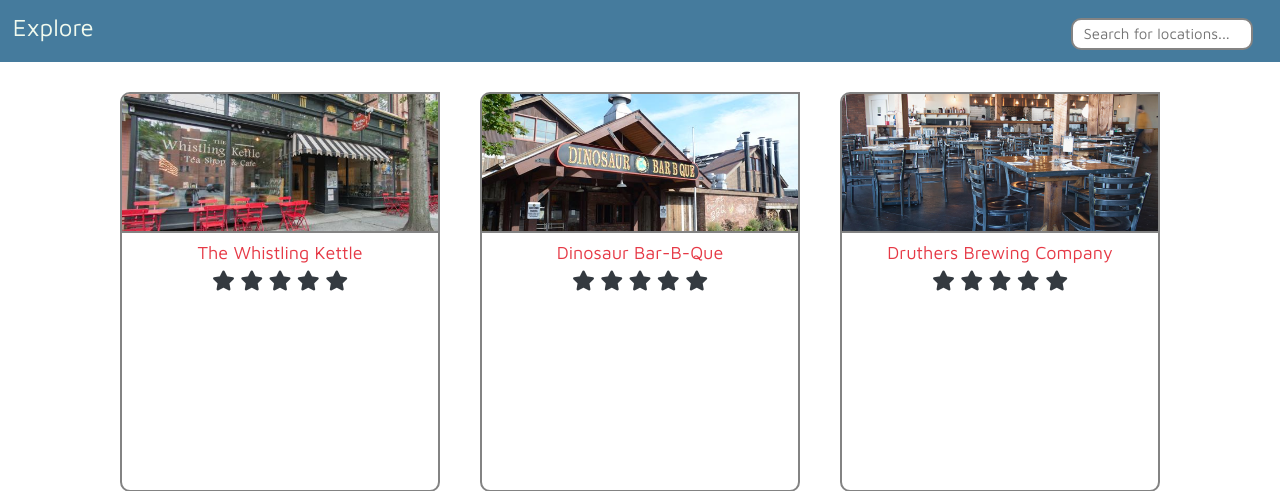
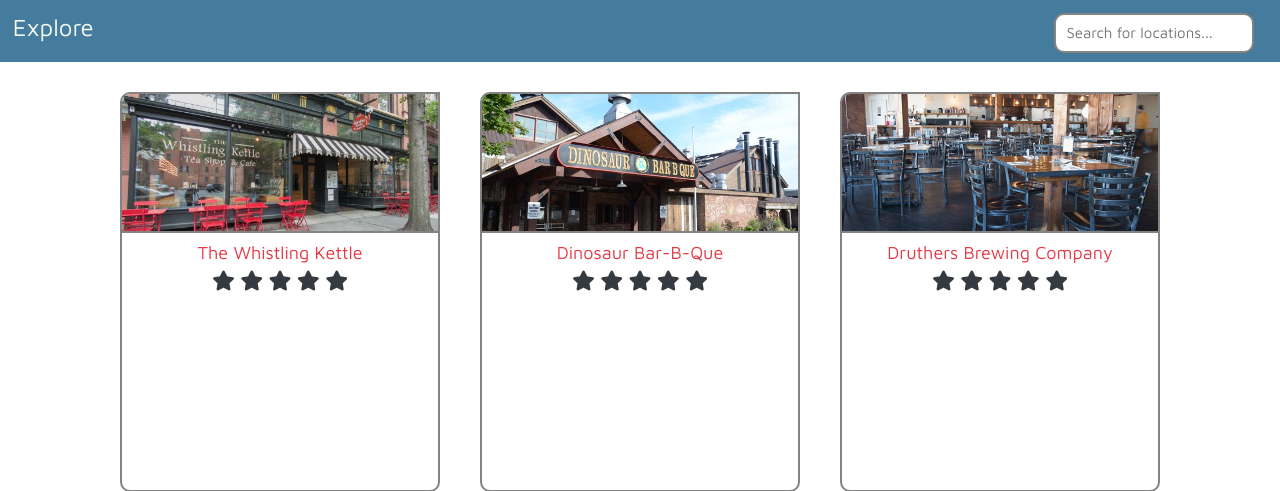
Before and after one commit to ExploreTroy-WebSys/ExploreTroy, a PHP site: page /RestaurantTemp.php in a window 1280 px wide. Shown: the part 76-567 px from the top of the page. Run offline with PHP 8.4, Linux system fonts and the light colour scheme; some libraries are stand-ins or nearby versions.

Commit message:
Changed height of search

```diff
--- a/assets/master.css
+++ b/assets/master.css
@@ -291,21 +291,20 @@ main {
     font-size: 50%;
     border-radius: 10px;
     display: flex;
-    width: auto;
+    width: 200px;
+    height: 40px;
 }
 
 #exploreSearch, textarea {
     transition: all .30s;
     outline: none;
     padding: 3px 0 3px 10px;
-    margin: 5px 1px 3px 0px;
     border: 2px solid #838383;
   }
 
 #exploreSearch:focus, textarea:focus {
     box-shadow: 0px 0px 10px 4px rgb(44, 110, 128);
     padding: 3px 0px 3px 10px;
-    margin: 5px 1px 3px 0px;
     border: 2px solid #a8dadc;
 }
 
```
